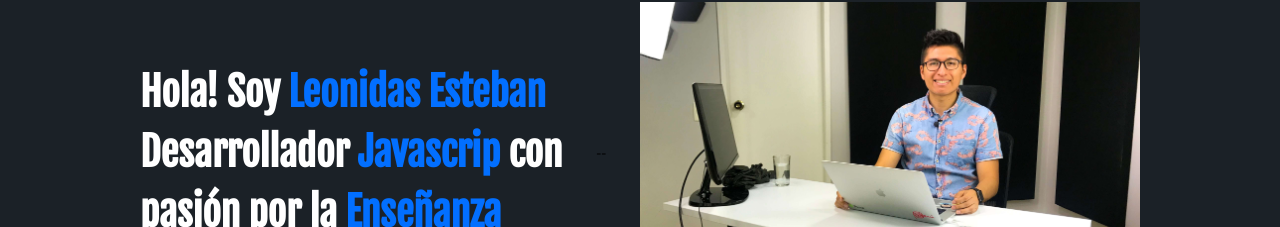
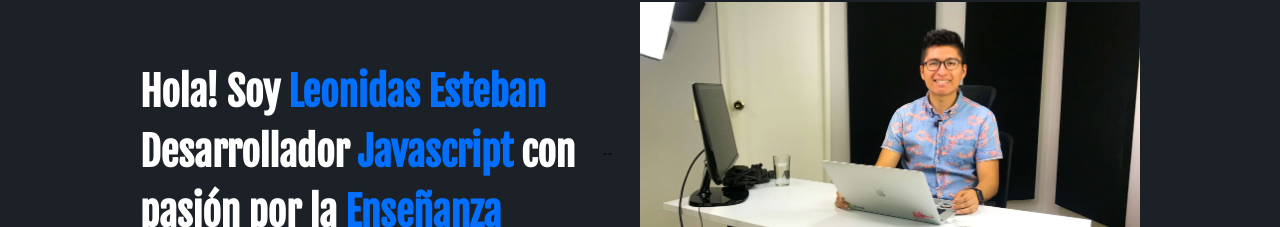
Before and after one commit to RivaldoEsteban/RivaldoEsteban.desarrollo-web.github.io, a plain HTML site: page index.html in a window 1280 px wide. Shown: the part 68-295 px from the top of the page. Drawn offline with Linux system fonts and the light colour scheme.

Commit message:
primer cambio

```diff
--- a/index.html
+++ b/index.html
@@ -33,7 +33,7 @@
   <section class="hero">
     <div class="container">
       <h1>
-        Hola! Soy <strong>Leonidas Esteban</strong> <br />Desarrollador <strong> Javascrip</strong> con<br /> pasión
+        Hola! Soy <strong>Leonidas Esteban</strong> <br />Desarrollador <strong> Javascript</strong> con<br /> pasión
         por la <strong> Enseñanza </strong>
       </h1>
       --<img class="hero-image" src="images/hero.jpg" width="500" height="300" alt="imagen principal del sitio">
```
